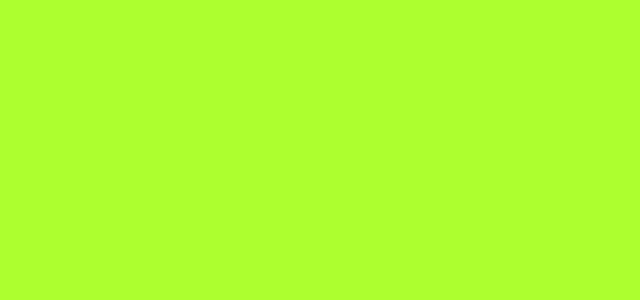
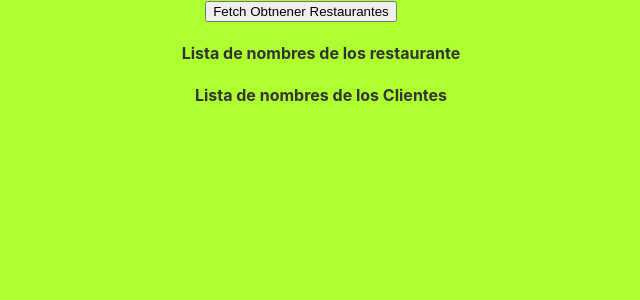
Before and after one commit to cedamoch/funcionalc, a React (Create React App) app: page /Servidor in a window 1280 px wide. Before the commit this address had no page. Shown: the top 300 px of the page, without its empty margins (339-979 px from the left). Built offline with nearby package versions, Linux system fonts and the light colour scheme; data requests are answered from the project's data file.

Commit message:
Update axios to version 1.10.0 and implement restaurant and client fetching in Conexion component

```diff
--- a/package.json
+++ b/package.json
@@ -7,7 +7,7 @@
     "@testing-library/jest-dom": "^6.6.3",
     "@testing-library/react": "^16.3.0",
     "@testing-library/user-event": "^13.5.0",
-    "axios": "^1.9.0",
+    "axios": "^1.10.0",
     "json-server": "^1.0.0-beta.3",
     "react": "^19.1.0",
     "react-dom": "^19.1.0",
--- a/src/App.js
+++ b/src/App.js
@@ -2,17 +2,20 @@ import './App.css';
 import FormularioAgregarRestaurante from './Componentes/FormularioAgregarRestaurante';
 import Inicio from './Componentes/Inicio';
 import ListaRestaurantes from './Componentes/ListaRestaurantes';
-import { useState } from 'react';
+import { useEffect, useState } from 'react';
 import { BrowserRouter, Route, Routes } from 'react-router-dom';
-const listaRestauranteInicial = [
+import Conexion from './Componentes/Conexion';
+import axios from 'axios';
+
+/*const listaRestauranteInicial = [
   {nombre:"Roldos", direccion:"av de la prensa", tipo:"Panaderia", imagen:"https://plus.unsplash.com/premium_photo-1695405363183-e55554168063?fm=jpg&q=60&w=3000&ixlib=rb-4.1.0&ixid=M3wxMjA3fDB8MHxzZWFyY2h8MXx8aW1hZ2VuJTIwZGlnaXRhbHxlbnwwfHwwfHx8MA%3D%3D"},
   {nombre:"KFC", direccion:"Recreo", tipo:"comidarapida", imagen:"https://www.shutterstock.com/image-illustration/david-street-style-graphic-designtextile-600nw-2265632523.jpg"},
   {nombre:"JuanValdes", direccion:"del maestro", tipo:"cafeteria", imagen:"https://empresas.blogthinkbig.com/wp-content/uploads/2019/11/Imagen3-245003649.jpg?fit=960%2C720"}
-];
+];*/
 
 
 function App() {
-  const [restaurantes, setRestaurantes] = useState(listaRestauranteInicial);
+  const [restaurantes, setRestaurantes] = useState();
   // Función para agregar un nuevo restaurante a la lista
   const agregarRestaurante = (nuevoRestaurante) => {
     setRestaurantes(prev => [...prev, nuevoRestaurante]);
@@ -23,11 +26,18 @@ function App() {
     setRestaurantes(prev=>prev.filter((_,idx)=>idx !== indice));
   };
 
+  useEffect(()=>{
+    axios.get('http://localhost:3000/restaurante')
+    .then(response => { setRestaurantes(response.data)})
+    .catch(error => console.error(error));
+  }, []);
+
   return (
     <div className="App">
       <BrowserRouter>
         <Routes>
           <Route path={"/home"} element={<Inicio />} />
+          <Route path={"/Servidor"} element={<Conexion />} />
           <Route path={"/Restaurantes"} element={<ListaRestaurantes restaurantes={restaurantes} onEliminar={eliminarRestaurante}/>} />
           <Route path={"/AgregarRestaurante"} element={<FormularioAgregarRestaurante onAgregar={agregarRestaurante}/>} />
         </Routes>
--- /dev/null
+++ b/src/Componentes/Conexion.jsx
@@ -0,0 +1,49 @@
+
+import {useState} from "react"
+import axios from 'axios';
+
+function Conection() {
+
+  const [restauranteList, setRestaurantesList] = useState([]);
+  const [clientesList, setClientesList] = useState([]);
+
+  const clickHandler = (e) => {
+    axios.get('http://localhost:3000/restaurante').then(response=>{
+      setRestaurantesList(response.data)
+      //console.log(response.data);
+      console.log(response)
+    })
+    axios.get('http://localhost:3000/clientes').then(response=>{
+      setClientesList(response.data)
+      //console.log(response.data);
+      console.log(response)
+    })
+
+  };
+
+
+  return (
+    <div>
+      <button onClick={clickHandler}>Fetch Obtnener Restaurantes</button>
+      <ul className="App">
+        <h4>Lista de nombres de los restaurante</h4>
+      {
+
+        restauranteList.map((item, idx) =>{
+          return <li key={idx}>
+            {(item.nombre)}</li>
+        })
+      }
+      <h4>Lista de nombres de los Clientes</h4>
+      {
+        clientesList.map((item, idx) =>{
+          return <li key={idx}>
+            {(item.nombre)}</li>
+        })
+      }
+      </ul>
+    </div>
+  );
+}
+
+export default Conection;
```
Also changed, not shown: 1 other file (tests, documents, lock files or other folders).
